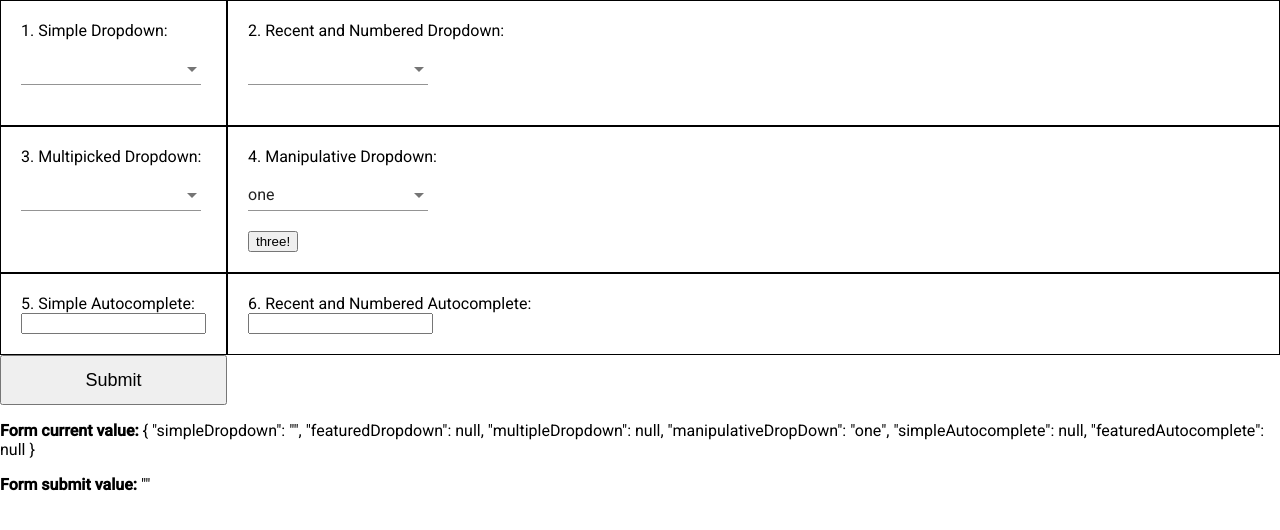
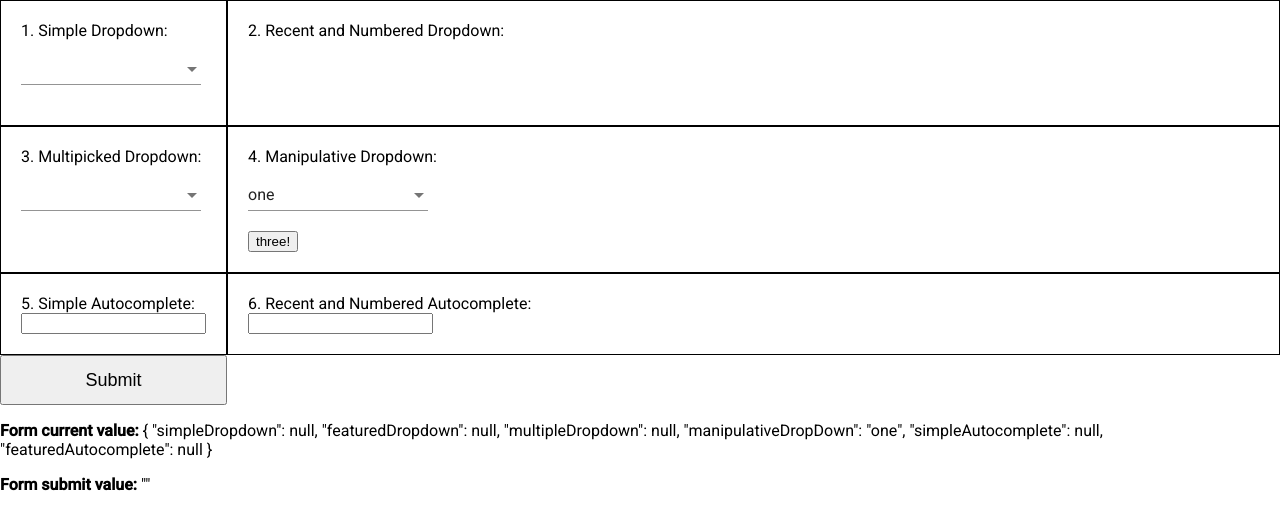
Before and after one commit to nEEck1/new-dropdown, an Angular app: page / in a window 1280 px wide. Shown: the top 530 px of the page. Built offline with nearby package versions, Linux system fonts and the light colour scheme.

Commit message:
Dropdown configuration is passed as input of NewDropdownComponent

```diff
--- a/src/app/components/form-demo/form-demo.component.html
+++ b/src/app/components/form-demo/form-demo.component.html
@@ -1,45 +1,38 @@
 <form class="container" [formGroup]="demoForm">
     <label>
         1. Simple Dropdown:
-        <app-new-dropdown [control]="simpleDropdownFormControl" [dropdownOptions]="options"></app-new-dropdown>
+        <app-new-dropdown [config]="simpleDropdown"></app-new-dropdown>
     </label>
+
 
     <label>
         2. Recent and Numbered Dropdown:
-        <app-new-dropdown [control]="demoForm.controls['featuredDropdown']" [dropdownOptions]="options"
-            [showIndex]="true" [showRecent]="true">
-        </app-new-dropdown>
+        <app-new-dropdown [config]="featuredDropdown"></app-new-dropdown>
     </label>
 
     <label>
         3. Multipicked Dropdown:
-        <app-new-dropdown [control]="demoForm.controls['multipleDropdown']" [dropdownOptions]="options"
-            [type]="'multiple'">
-        </app-new-dropdown>
+        <app-new-dropdown [config]="multipleDropdown"></app-new-dropdown>
     </label>
 
 
     <label>
         4. Manipulative Dropdown:
-        <app-new-dropdown [control]="demoForm.controls['manipulativeDropDown']" [dropdownOptions]="options">
-        </app-new-dropdown>
+        <app-new-dropdown [config]="manipulativeDropDown"></app-new-dropdown>
         <button (click)="changeToThreeDemo()">three!</button>
     </label>
 
 
     <label>
         5. Simple Autocomplete:
-        <app-new-dropdown [control]="demoForm.controls['simpleAutocomplete']" [dropdownOptions]="options"
-            [type]="'autocomplete'">
-        </app-new-dropdown>
+        <app-new-dropdown [config]="simpleAutocomplete"></app-new-dropdown>
     </label>
 
     <label>
         6. Recent and Numbered Autocomplete:
-        <app-new-dropdown [control]="demoForm.controls['featuredAutocomplete']" [dropdownOptions]="options"
-            [type]="'autocomplete'" [showIndex]="true">
-        </app-new-dropdown>
+        <app-new-dropdown [config]="featuredAutocomplete"></app-new-dropdown>
     </label>
+
     <button class="submit-button" type="submit" (click)="onSubmit()">Submit</button>
 </form>
 
--- a/src/app/components/form-demo/form-demo.component.ts
+++ b/src/app/components/form-demo/form-demo.component.ts
@@ -1,5 +1,6 @@
 import { Component } from '@angular/core';
 import { FormControl, FormGroup } from '@angular/forms';
+import { DropdownConfigurtation } from 'src/app/models/dropdown-configuration';
 
 @Component({
   selector: 'app-form-demo',
@@ -10,15 +11,50 @@ export class FormDemoComponent {
 
   options = ['one', 'two', 'three', 'four', 'five', 'six'];
 
-  simpleDropdownFormControl = new FormControl('');
+  simpleDropdown: DropdownConfigurtation = {
+    control: new FormControl(),
+    dropdownOptions: this.options
+  };
+
+  featuredDropdown: DropdownConfigurtation = {
+    control: new FormControl(),
+    dropdownOptions: this.options,
+    type: 'recent',
+    showIndex: true,
+    maxRecentLength: 4
+  };
+
+  multipleDropdown: DropdownConfigurtation = {
+    control: new FormControl(),
+    dropdownOptions: this.options,
+    type: 'multiple'
+  };
+
+  manipulativeDropDown: DropdownConfigurtation = {
+    control: new FormControl('one'),
+    dropdownOptions: this.options
+  };
+
+  simpleAutocomplete: DropdownConfigurtation = {
+    control: new FormControl(),
+    dropdownOptions: this.options,
+    type: 'text'
+  };
+
+  featuredAutocomplete: DropdownConfigurtation = {
+    control: new FormControl(),
+    dropdownOptions: this.options,
+    type: 'text',
+    showIndex: true
+  };
 
   demoForm = new FormGroup({
-    simpleDropdown: this.simpleDropdownFormControl,
-    featuredDropdown: new FormControl(),
-    multipleDropdown: new FormControl(),
-    manipulativeDropDown: new FormControl('one'),
-    simpleAutocomplete: new FormControl(),
-    featuredAutocomplete: new FormControl(),
+    simpleDropdown: this.simpleDropdown.control,
+    featuredDropdown: this.featuredDropdown.control,
+    multipleDropdown: this.multipleDropdown.control,
+    manipulativeDropDown: this.manipulativeDropDown.control,
+    simpleAutocomplete: this.simpleAutocomplete.control,
+    featuredAutocomplete: this.featuredAutocomplete.control
   });
 
   formSubmitValue = '';
--- a/src/app/components/new-dropdown/new-dropdown.component.html
+++ b/src/app/components/new-dropdown/new-dropdown.component.html
@@ -1,13 +1,13 @@
-<form class="example-form" [ngSwitch]="type">
-    <mat-form-field *ngSwitchCase="'dropdown'">
-        <mat-select [formControl]="control">
-            <ng-template [ngIf]="showRecent">
-                <mat-option *ngFor="let recentValue of recent.reverse()" [value]="recentValue">
+<form class="example-form" [ngSwitch]="config.type">
+    <mat-form-field *ngSwitchCase="'simple' || 'recent'">
+        <mat-select [formControl]="config.control">
+            <ng-template [ngIf]="recent.length > 0">
+                <mat-option *ngFor="let recentValue of config.recent.reverse()" [value]="recentValue">
                     {{recentValue}}
                 </mat-option>
                 <hr>
             </ng-template>
-            <mat-option *ngFor="let option of dropdownOptions; let i = index" [value]="option">
+            <mat-option *ngFor="let option of config.dropdownOptions; let i = index" [value]="option">
                 <ng-template [ngIf]="showIndex">{{i+1}}. </ng-template>
                 {{option}}
             </mat-option>
@@ -15,18 +15,18 @@
     </mat-form-field>
 
     <mat-form-field *ngSwitchCase="'multiple'">
-        <mat-select [formControl]="control" multiple>
-            <mat-option *ngFor="let option of dropdownOptions; let i = index" [value]="option">
+        <mat-select [formControl]="config.control" multiple>
+            <mat-option *ngFor="let option of config.dropdownOptions; let i = index" [value]="option">
                 <ng-template [ngIf]="showIndex">{{i+1}}. </ng-template>
                 {{option}}
             </mat-option>
         </mat-select>
     </mat-form-field>
 
-    <div *ngSwitchCase="'autocomplete'">
-        <input type="text" matInput [formControl]="control" [matAutocomplete]="auto">
+    <div *ngSwitchCase="'text'">
+        <input type="text" matInput [formControl]="config.control" [matAutocomplete]="auto">
         <mat-autocomplete #auto="matAutocomplete">
-            <mat-option *ngFor="let option of dropdownOptions; let i = index" [value]="option">
+            <mat-option *ngFor="let option of config.dropdownOptions; let i = index" [value]="option">
                 <ng-template [ngIf]="showIndex">{{i+1}}. </ng-template>
                 {{option}}
             </mat-option>
--- a/src/app/components/new-dropdown/new-dropdown.component.ts
+++ b/src/app/components/new-dropdown/new-dropdown.component.ts
@@ -1,6 +1,5 @@
 import { Component, Input, OnInit } from '@angular/core';
-import { FormControl } from '@angular/forms';
-
+import { DropdownConfigurtation } from 'src/app/models/dropdown-configuration';
 
 @Component({
   selector: 'app-new-dropdown',
@@ -11,21 +10,20 @@ export class NewDropdownComponent implements OnInit {
 
   private readonly MAX_RECENT_LENGTH = 3;
 
-  @Input() control: FormControl;
-
-  @Input() dropdownOptions: string[];
-  @Input() type: 'dropdown' | 'multiple' | 'autocomplete' = 'dropdown';
-  @Input() showIndex = false;
-  @Input() showMultiple = false;
-  @Input() showRecent = false;
+  @Input() config: DropdownConfigurtation;
 
   recent = [];
 
-  constructor() { }
+  constructor() {
+  }
 
   ngOnInit(): void {
-    if (this.showRecent) {
-      this.control.valueChanges.subscribe(value => this.newRecent(value));
+    this.config.type = this.config.type || 'simple';
+    this.config.showIndex = this.config.showIndex || false;
+    this.config.maxRecentLength = this.config.maxRecentLength || this.MAX_RECENT_LENGTH;
+
+    if (this.config.type === 'recent') {
+      this.config.control.valueChanges.subscribe(value => this.newRecent(value));
     }
   }
 
@@ -35,7 +33,7 @@ export class NewDropdownComponent implements OnInit {
       this.recent.splice(valueIndex, 1);
     }
 
-    if (this.recent.length === this.MAX_RECENT_LENGTH) {
+    if (this.recent.length === this.config.maxRecentLength) {
       this.recent.shift();
     }
 
--- /dev/null
+++ b/src/app/models/dropdown-configuration.ts
@@ -0,0 +1,9 @@
+import { FormControl } from '@angular/forms';
+
+export type DropdownConfigurtation = {
+    control: FormControl;
+    dropdownOptions: string[];
+    type?: 'simple' | 'recent' | 'multiple' | 'text';
+    showIndex?: boolean;
+    maxRecentLength?: number;
+};
```
